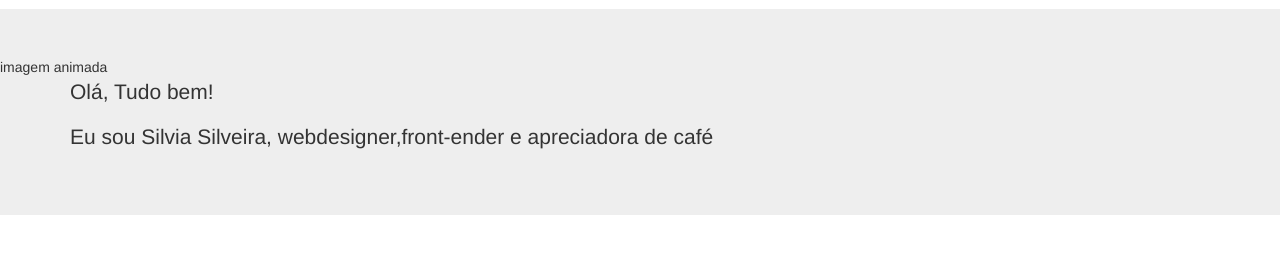
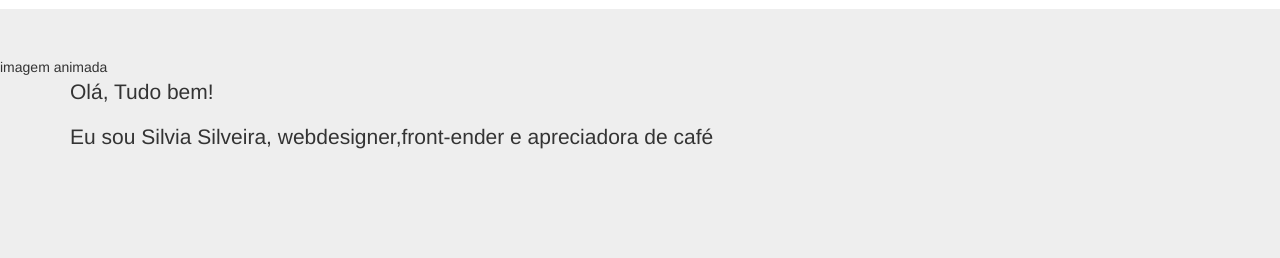
Before and after one commit to kelvi-ribeiro/udemy-front-end-morderno, a website: page src/index.html in a window 1280 px wide. Shown: the part 107-365 px from the top of the page. Drawn offline with Linux system fonts and the light colour scheme.

Commit message:
Aula 22. Compilando Sass pelo terminal

```diff
--- /dev/null
+++ b/src/css/main.css
@@ -0,0 +1,6 @@
+@charset "UTF-8";
+/* Existe duas formas de escrever arquivos sass:
+nomeArquivo.scss: (Sintaxe parecia com o css)
+nomeArquivo.sass (Sintaxe que utiliza tabulações) */
+.header-animado {
+  height: 300px; }
--- a/src/index.html
+++ b/src/index.html
@@ -6,6 +6,7 @@
     <title>Site Pessoa Silva Silveira</title>
     <link rel="stylesheet" href="components/bootstrap/dist/css/bootstrap.min.css">
     <link rel="stylesheet" href="components/font-awesome/css/font-awesome.min.css">
+    <link rel="stylesheet" href="css/main.css">
 </head>
 
 <body>
@@ -29,7 +30,7 @@
             </ul>
         </div>
     </nav>
-    <div class="jumbotron">
+    <div class="jumbotron header-animado">
         imagem animada
         <div class="container">
             <p>Olá, Tudo bem!</p>
--- /dev/null
+++ b/src/sass/_partials/_header-animado.scss
@@ -0,0 +1,8 @@
+/* Existe duas formas de escrever arquivos sass:
+nomeArquivo.scss: (Sintaxe parecia com o css)
+nomeArquivo.sass (Sintaxe que utiliza tabulações) */
+
+.header-animado {
+    $h: 300px;
+    height: $h;
+}
```
